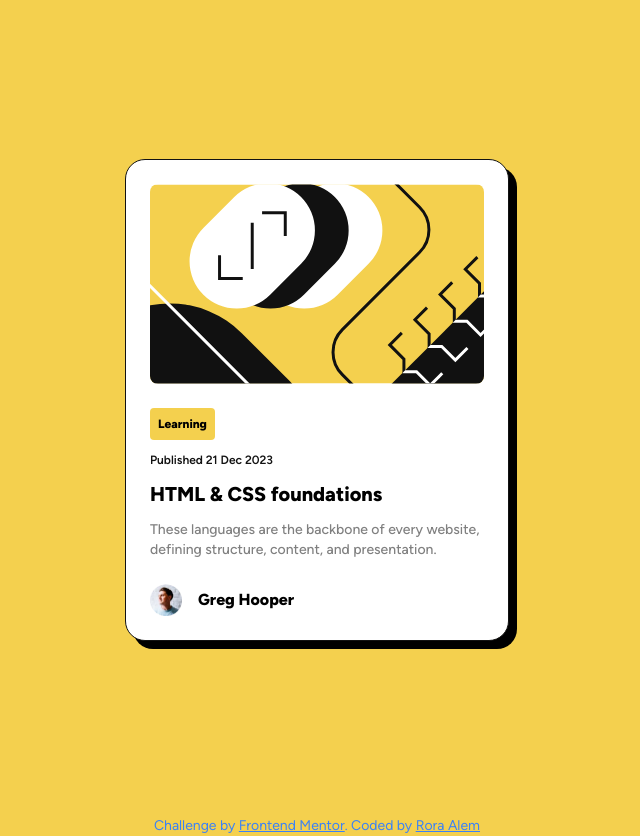
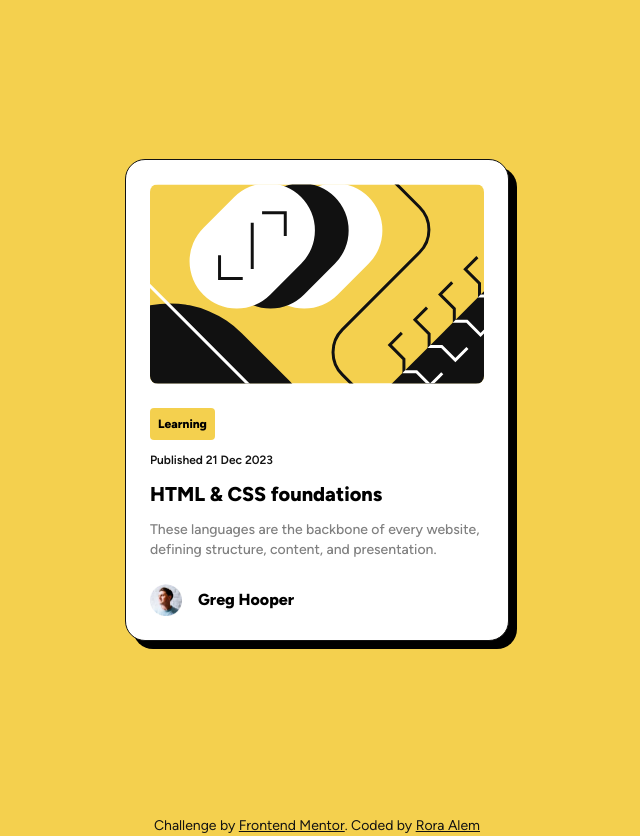
Before and after one commit to Rgit915/blog-preview-card, a website: page index.html in a window 1280 px wide. Shown: the whole page, without its empty margins (323-963 px from the left). Drawn offline with Linux system fonts and the light colour scheme.

Commit message:
Change font color of attribution

```diff
--- a/input.css
+++ b/input.css
@@ -10,7 +10,7 @@
   }
 
   .attribution {
-    @apply text-center text-sm mt-4 text-blue-500;
+    @apply text-center text-sm mt-4 text-black;
   }
 
   .attribution a {
```
Also changed, not shown: css/style.css.
